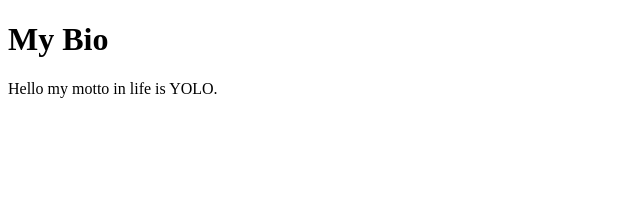
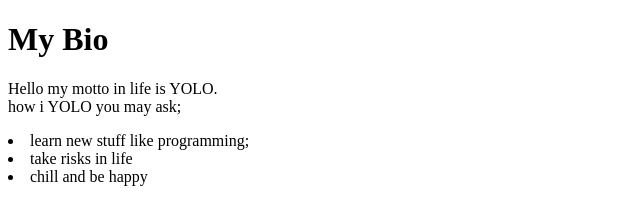
Before and after one commit to wanguinjoka/WanguiNjoka, a plain HTML site: page wanguinjoka.html in a window 1280 px wide. Shown: the whole page, without its empty margins (0-640 px from the left). Drawn offline with Linux system fonts and the light colour scheme.

Commit message:
added paragraph and list

```diff
--- a/wanguinjoka.html
+++ b/wanguinjoka.html
@@ -5,6 +5,12 @@
 </head>
 <boby>
   <h1>My Bio</h1>
-   <p>Hello my motto in life is YOLO.</P>
+   <p>Hello my motto in life is YOLO.
+     <br>how i YOLO you may ask;</br>
+     <li>learn new stuff like programming;</li>
+     <li>take risks in life</li>
+     <li>chill and be happy</li>
+   </P>
+
 </boby>
 </head>
```
